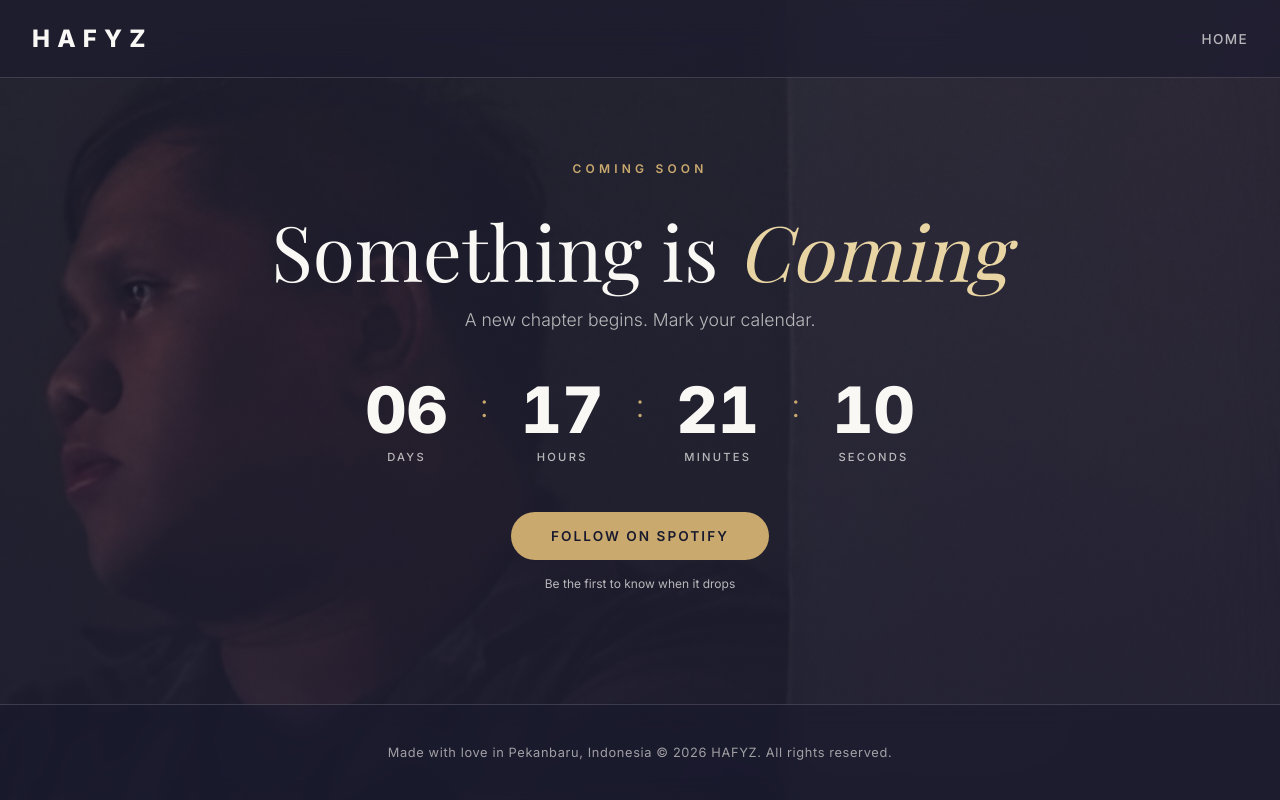
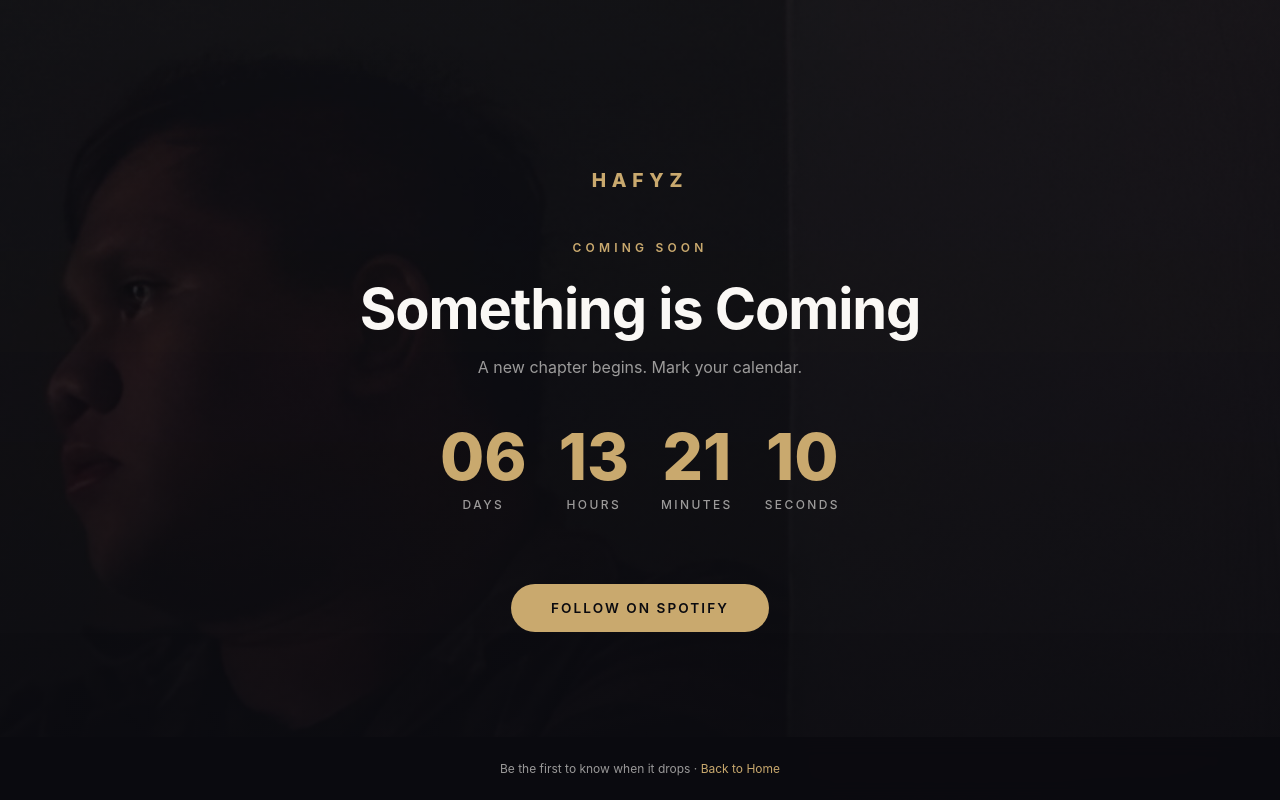
Before and after one commit to 4evercommunity-08/hafyz.github.io, a plain HTML site: page countdown/index.html in a window 1280 px wide. Drawn offline with nearby package versions, Linux system fonts and the light colour scheme; a web font is replaced by a local one.

Commit message:
Update index.html

```diff
--- a/countdown/index.html
+++ b/countdown/index.html
@@ -4,331 +4,98 @@
   <meta charset="UTF-8">
   <meta name="viewport" content="width=device-width, initial-scale=1.0">
   <title>Something is Coming | HAFYZ</title>
-  <meta name="description" content="Something special is coming from HAFYZ. Stay tuned.">
-  <meta name="robots" content="index, follow">
+
+  <!-- Favicon -->
+  <link rel="apple-touch-icon" sizes="180x180" href="/apple-touch-icon.png">
+  <link rel="icon" type="image/png" sizes="32x32" href="/favicon-32x32.png">
+  <link rel="icon" type="image/png" sizes="16x16" href="/favicon-16x16.png">
+  <link rel="shortcut icon" href="/favicon.ico">
+
+  <meta name="description" content="Something is coming from HAFYZ. Mark your calendar for August 14.">
+  <link rel="canonical" href="https://hafyz.my.id/countdown/">
 
   <!-- Open Graph -->
   <meta property="og:title" content="Something is Coming | HAFYZ">
-  <meta property="og:description" content="A new release is on the way. Stay tuned for the surprise.">
+  <meta property="og:description" content="A new chapter begins. Mark your calendar for August 14.">
   <meta property="og:type" content="website">
   <meta property="og:url" content="https://hafyz.my.id/countdown/">
   <meta property="og:image" content="https://hafyz.my.id/countdown/countdown-bg.jpg">
-  <meta property="og:image:width" content="1920">
-  <meta property="og:image:height" content="1080">
+  <meta property="og:image:width" content="1200">
+  <meta property="og:image:height" content="630">
   <meta property="og:site_name" content="HAFYZ">
-  <meta property="og:locale" content="en_US">
 
   <!-- Twitter Card -->
   <meta name="twitter:card" content="summary_large_image">
   <meta name="twitter:title" content="Something is Coming | HAFYZ">
-  <meta name="twitter:description" content="A new release is on the way. Stay tuned for the surprise.">
+  <meta name="twitter:description" content="A new chapter begins. Mark your calendar for August 14.">
   <meta name="twitter:image" content="https://hafyz.my.id/countdown/countdown-bg.jpg">
 
-  <!-- Canonical -->
-  <link rel="canonical" href="https://hafyz.my.id/countdown/">
+  <style>
+    *, *::before, *::after { margin: 0; padding: 0; box-sizing: border-box; }
+    :root { --bg: #0a0a0f; --text: #faf8f5; --text-dim: rgba(250,248,245,0.6); --accent: #c9a96e; --accent-dark: #a88b4a; }
+    html { scroll-behavior: smooth; }
+    body { font-family: -apple-system, BlinkMacSystemFont, 'SF Pro Text', 'SF Pro Display', 'Segoe UI', Roboto, sans-serif; background: var(--bg); color: var(--text); min-height: 100vh; display: flex; flex-direction: column; align-items: center; justify-content: center; text-align: center; padding: 2rem; position: relative; overflow-x: hidden; }
+    body::before { content: ''; position: fixed; top: 0; left: 0; right: 0; bottom: 0; background: url('countdown-bg.jpg') center/cover no-repeat; opacity: 0.3; z-index: -1; }
+    body::after { content: ''; position: fixed; top: 0; left: 0; right: 0; bottom: 0; background: linear-gradient(180deg, rgba(10,10,15,0.4) 0%, rgba(10,10,15,0.8) 100%); z-index: -1; }
 
-  <link rel="preconnect" href="https://fonts.googleapis.com">
-  <link rel="preconnect" href="https://fonts.gstatic.com" crossorigin>
-  <link href="https://fonts.googleapis.com/css2?family=Inter:wght@300;400;500;600;700;800;900&family=Playfair+Display:ital,wght@0,400;0,700;1,400&display=swap" rel="stylesheet">
+    .logo { font-size: 1.2rem; font-weight: 800; letter-spacing: 0.3em; text-transform: uppercase; margin-bottom: 3rem; color: var(--accent); }
+    .label { font-size: 0.75rem; font-weight: 600; letter-spacing: 0.35em; text-transform: uppercase; color: var(--accent); margin-bottom: 1.5rem; }
+    h1 { font-size: clamp(2rem, 5vw, 3.5rem); font-weight: 700; line-height: 1.1; margin-bottom: 1rem; letter-spacing: -0.02em; }
+    .subtitle { font-size: 1rem; color: var(--text-dim); margin-bottom: 3rem; }
 
-  <style>
-    *, *::before, *::after {
-      margin: 0;
-      padding: 0;
-      box-sizing: border-box;
-    }
+    .countdown { display: flex; gap: 2rem; margin-bottom: 3rem; flex-wrap: wrap; justify-content: center; }
+    .countdown-item { text-align: center; }
+    .countdown-item .number { font-size: clamp(2.5rem, 6vw, 4rem); font-weight: 800; line-height: 1; color: var(--accent); }
+    .countdown-item .label { font-size: 0.75rem; font-weight: 500; letter-spacing: 0.2em; text-transform: uppercase; color: var(--text-dim); margin-top: 0.5rem; }
 
-    :root {
-      --bg: transparent;
-      --text: #faf8f5;
-      --text-light: rgba(250,248,245,0.7);
-      --accent: #c9a96e;
-      --accent-dark: #e8d5a3;
-      --border: rgba(250,248,245,0.15);
-    }
+    .cta-btn { display: inline-block; padding: 1rem 2.5rem; background: var(--accent); color: var(--bg); text-decoration: none; font-size: 0.85rem; font-weight: 600; letter-spacing: 0.15em; text-transform: uppercase; border-radius: 50px; transition: all 0.3s ease; }
+    .cta-btn:hover { background: var(--text); color: var(--bg); transform: translateY(-2px); }
 
-    html, body {
-      height: 100%;
-      font-family: 'Inter', sans-serif;
-      background: var(--bg);
-      color: var(--text);
-      overflow-x: hidden;
-    }
+    footer { position: fixed; bottom: 0; left: 0; right: 0; padding: 1.5rem; text-align: center; font-size: 0.75rem; color: var(--text-dim); background: rgba(10,10,15,0.8); backdrop-filter: blur(10px); }
+    footer a { color: var(--accent); text-decoration: none; }
 
-    body {
-      min-height: 100vh;
-      display: flex;
-      flex-direction: column;
-      background: linear-gradient(rgba(26,26,46,0.7), rgba(26,26,46,0.85)), url('countdown-bg.jpg') center/cover no-repeat fixed;
-    }
-
-    /* ===== NAVBAR ===== */
-    nav {
-      position: fixed;
-      top: 0;
-      left: 0;
-      right: 0;
-      z-index: 1000;
-      padding: 1.5rem 2rem;
-      display: flex;
-      justify-content: space-between;
-      align-items: center;
-      background: rgba(26,26,46,0.6);
-      backdrop-filter: blur(20px);
-      -webkit-backdrop-filter: blur(20px);
-      border-bottom: 1px solid var(--border);
-    }
-
-    .nav-logo {
-      font-size: 1.5rem;
-      font-weight: 800;
-      letter-spacing: 0.3em;
-      color: #faf8f5;
-      text-decoration: none;
-    }
-
-    .nav-home {
-      font-size: 0.85rem;
-      font-weight: 500;
-      color: rgba(250,248,245,0.7);
-      text-decoration: none;
-      letter-spacing: 0.1em;
-      text-transform: uppercase;
-      transition: color 0.3s ease;
-    }
-
-    .nav-home:hover {
-      color: var(--accent);
-    }
-
-    /* ===== MAIN CONTENT ===== */
-    main {
-      flex: 1;
-      display: flex;
-      flex-direction: column;
-      align-items: center;
-      justify-content: center;
-      padding: 8rem 2rem 5rem;
-      text-align: center;
-      min-height: 70vh;
-    }
-
-    .teaser-label {
-      font-size: 0.75rem;
-      font-weight: 600;
-      letter-spacing: 0.35em;
-      text-transform: uppercase;
-      color: var(--accent);
-      margin-bottom: 2rem;
-      animation: fadeInUp 1s ease 0.2s both;
-    }
-
-    .teaser-title {
-      font-family: 'Playfair Display', serif;
-      font-size: clamp(2.5rem, 6vw, 5rem);
-      font-weight: 400;
-      line-height: 1.1;
-      margin-bottom: 1rem;
-      animation: fadeInUp 1s ease 0.4s both;
-    }
-
-    .teaser-title span {
-      font-style: italic;
-      color: var(--accent-dark);
-    }
-
-    .teaser-subtitle {
-      font-size: 1.1rem;
-      color: var(--text-light);
-      font-weight: 300;
-      margin-bottom: 3rem;
-      animation: fadeInUp 1s ease 0.6s both;
-    }
-
-    /* ===== COUNTDOWN ===== */
-    .countdown {
-      display: flex;
-      gap: 2rem;
-      margin-bottom: 3rem;
-      animation: fadeInUp 1s ease 0.8s both;
-    }
-
-    .countdown-item {
-      text-align: center;
-    }
-
-    .countdown-number {
-      font-size: clamp(2.5rem, 5vw, 4rem);
-      font-weight: 800;
-      line-height: 1;
-      color: var(--text);
-      font-variant-numeric: tabular-nums;
-    }
-
-    .countdown-label {
-      font-size: 0.7rem;
-      font-weight: 500;
-      letter-spacing: 0.2em;
-      text-transform: uppercase;
-      color: var(--text-light);
-      margin-top: 0.5rem;
-    }
-
-    .countdown-separator {
-      font-size: 2rem;
-      font-weight: 300;
-      color: var(--accent);
-      align-self: flex-start;
-      padding-top: 0.5rem;
-    }
-
-    /* ===== CTA ===== */
-    .cta-wrap {
-      animation: fadeInUp 1s ease 1s both;
-    }
-
-    .cta-btn {
-      display: inline-block;
-      padding: 1rem 2.5rem;
-      background: var(--accent);
-      color: #1a1a2e;
-      text-decoration: none;
-      font-size: 0.85rem;
-      font-weight: 600;
-      letter-spacing: 0.15em;
-      text-transform: uppercase;
-      border-radius: 50px;
-      transition: all 0.3s ease;
-    }
-
-    .cta-btn:hover {
-      background: #e8d5a3;
-      transform: translateY(-2px);
-    }
-
-    .cta-hint {
-      font-size: 0.75rem;
-      color: var(--text-light);
-      margin-top: 1rem;
-    }
-
-    /* ===== FOOTER ===== */
-    footer {
-      width: 100%;
-      padding: 2.5rem 2rem;
-      text-align: center;
-      border-top: 1px solid var(--border);
-      background: rgba(26,26,46,0.6);
-      backdrop-filter: blur(10px);
-      margin-top: auto;
-    }
-
-    footer p {
-      font-size: 0.8rem;
-      color: rgba(250,248,245,0.6);
-      letter-spacing: 0.05em;
-    }
-
-    footer a {
-      color: var(--accent);
-      text-decoration: none;
-      transition: color 0.3s ease;
-    }
-
-    footer a:hover {
-      color: #faf8f5;
-    }
-
-    /* ===== ANIMATIONS ===== */
-    @keyframes fadeInUp {
-      from {
-        opacity: 0;
-        transform: translateY(30px);
-      }
-      to {
-        opacity: 1;
-        transform: translateY(0);
-      }
-    }
-
-    /* ===== RESPONSIVE ===== */
-    @media (max-width: 600px) {
-      nav {
-        padding: 1rem 1.5rem;
-      }
-
-      .countdown {
-        gap: 1rem;
-      }
-
-      .countdown-number {
-        font-size: 2.2rem;
-      }
-
-      .countdown-separator {
-        display: none;
-      }
-    }
+    @media (max-width: 480px) { .countdown { gap: 1rem; } .countdown-item .number { font-size: 2rem; } }
   </style>
-<base target="_blank">
 </head>
 <body>
-  <nav>
-    <a href="/" class="nav-logo">HAFYZ</a>
-    <a href="/" class="nav-home">Home</a>
-  </nav>
-
-  <main>
-    <div class="teaser-label">Coming Soon</div>
-    <h1 class="teaser-title">Something is <span>Coming</span></h1>
-    <p class="teaser-subtitle">A new chapter begins. Mark your calendar.</p>
+  <div class="logo">HAFYZ</div>
+  <div class="label">Coming Soon</div>
+  <h1>Something is Coming</h1>
+  <p class="subtitle">A new chapter begins. Mark your calendar.</p>
 
   <div class="countdown" id="countdown">
     <div class="countdown-item">
-        <div class="countdown-number" id="days">00</div>
-        <div class="countdown-label">Days</div>
+      <div class="number" id="days">00</div>
+      <div class="label">Days</div>
     </div>
-      <div class="countdown-separator">:</div>
     <div class="countdown-item">
-        <div class="countdown-number" id="hours">00</div>
-        <div class="countdown-label">Hours</div>
+      <div class="number" id="hours">00</div>
+      <div class="label">Hours</div>
     </div>
-      <div class="countdown-separator">:</div>
     <div class="countdown-item">
-        <div class="countdown-number" id="minutes">00</div>
-        <div class="countdown-label">Minutes</div>
+      <div class="number" id="minutes">00</div>
+      <div class="label">Minutes</div>
     </div>
-      <div class="countdown-separator">:</div>
     <div class="countdown-item">
-        <div class="countdown-number" id="seconds">00</div>
-        <div class="countdown-label">Seconds</div>
+      <div class="number" id="seconds">00</div>
+      <div class="label">Seconds</div>
     </div>
   </div>
 
-    <div class="cta-wrap">
   <a href="https://open.spotify.com/artist/3kDl88tZO04at3S2UpREGd" class="cta-btn" target="_blank" rel="noopener">Follow on Spotify</a>
-      <p class="cta-hint">Be the first to know when it drops</p>
-    </div>
-  </main>
 
   <footer>
-    <p>Made with love in Pekanbaru, Indonesia &copy; 2026 HAFYZ. All rights reserved.</p>
+    <p>Be the first to know when it drops · <a href="/">Back to Home</a></p>
   </footer>
 
   <script>
-    // Target: 14 August 2026, 11:00 WIB (04:00 UTC)
-    const targetDate = new Date('2026-08-14T04:00:00Z');
+    const targetDate = new Date('2026-08-14T00:00:00').getTime();
 
     function updateCountdown() {
-      const now = new Date();
+      const now = new Date().getTime();
       const diff = targetDate - now;
 
-      if (diff <= 0) {
-        // Auto redirect to release page when countdown ends
-        window.location.href = '/new-release/';
-        return;
-      }
-
+      if (diff > 0) {
         const days = Math.floor(diff / (1000 * 60 * 60 * 24));
         const hours = Math.floor((diff % (1000 * 60 * 60 * 24)) / (1000 * 60 * 60));
         const minutes = Math.floor((diff % (1000 * 60 * 60)) / (1000 * 60));
@@ -339,6 +106,7 @@
         document.getElementById('minutes').textContent = String(minutes).padStart(2, '0');
         document.getElementById('seconds').textContent = String(seconds).padStart(2, '0');
       }
+    }
 
     updateCountdown();
     setInterval(updateCountdown, 1000);
```
Lines whose indentation alone changed are shown as unchanged.
